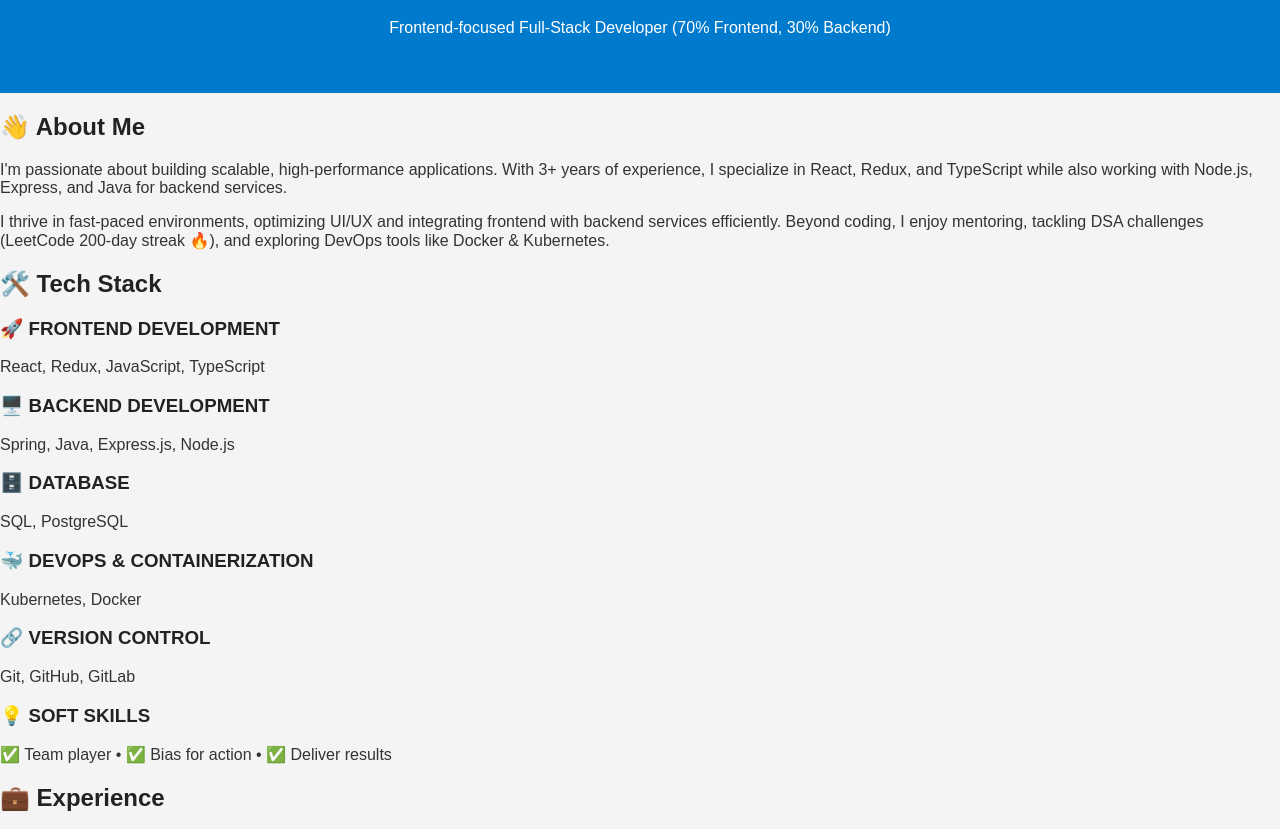
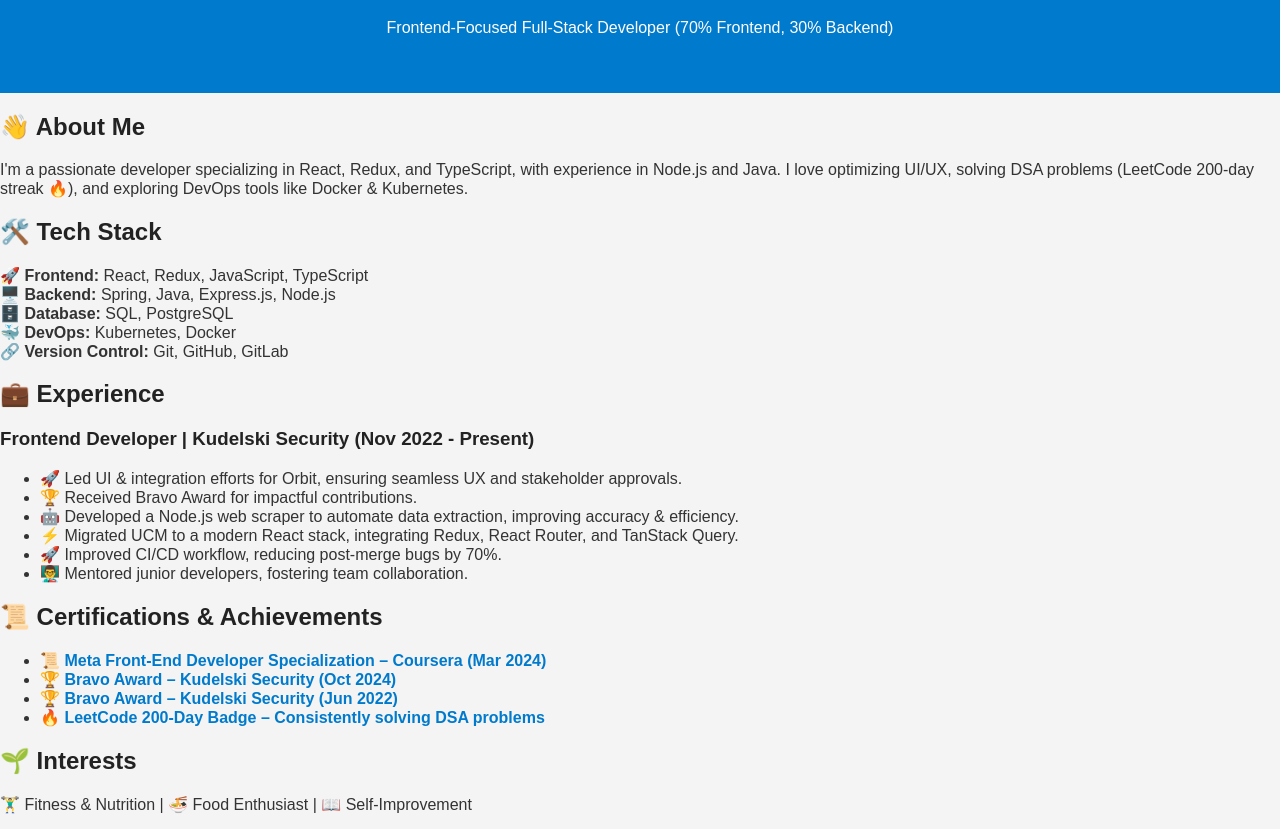
Before and after one commit to abinesheswaran/abinesheswaran.github.io, a plain HTML site: page index.html in a window 1280 px wide. Shown: the part 102-931 px from the top of the page. Drawn offline with Linux system fonts and the light colour scheme.

Commit message:
Update index.html

```diff
--- a/index.html
+++ b/index.html
@@ -5,67 +5,63 @@
     <meta name="viewport" content="width=device-width, initial-scale=1.0">
     <title>Abinesh Eswaran - Portfolio</title>
     <link rel="stylesheet" href="styles.css">
+    <script src="https://kit.fontawesome.com/a076d05399.js" crossorigin="anonymous"></script>
 </head>
 <body>
     <header>
         <h1>Hi, I'm Abinesh Eswaran 👋</h1>
-        <p>Frontend-focused Full-Stack Developer (70% Frontend, 30% Backend)</p>
+        <p>Frontend-Focused Full-Stack Developer (70% Frontend, 30% Backend)</p>
     </header>
 
-    <section id="about">
+    <section class="about">
         <h2>👋 About Me</h2>
-        <p>I'm passionate about building scalable, high-performance applications. With 3+ years of experience, I specialize in React, Redux, and TypeScript while also working with Node.js, Express, and Java for backend services.</p>
-        <p>I thrive in fast-paced environments, optimizing UI/UX and integrating frontend with backend services efficiently. Beyond coding, I enjoy mentoring, tackling DSA challenges (LeetCode 200-day streak 🔥), and exploring DevOps tools like Docker & Kubernetes.</p>
+        <p>I'm a passionate developer specializing in React, Redux, and TypeScript, with experience in Node.js and Java. I love optimizing UI/UX, solving DSA problems (LeetCode 200-day streak 🔥), and exploring DevOps tools like Docker & Kubernetes.</p>
     </section>
 
-    <section id="tech-stack">
+    <section class="tech-stack">
         <h2>🛠️ Tech Stack</h2>
-        <div class="stack">
-            <h3>🚀 FRONTEND DEVELOPMENT</h3>
-            <p>React, Redux, JavaScript, TypeScript</p>
-            <h3>🖥️ BACKEND DEVELOPMENT</h3>
-            <p>Spring, Java, Express.js, Node.js</p>
-            <h3>🗄️ DATABASE</h3>
-            <p>SQL, PostgreSQL</p>
-            <h3>🐳 DEVOPS & CONTAINERIZATION</h3>
-            <p>Kubernetes, Docker</p>
-            <h3>🔗 VERSION CONTROL</h3>
-            <p>Git, GitHub, GitLab</p>
-            <h3>💡 SOFT SKILLS</h3>
-            <p>✅ Team player • ✅ Bias for action • ✅ Deliver results</p>
+        <div class="stack-grid">
+            <div class="stack-card">🚀 <strong>Frontend:</strong> React, Redux, JavaScript, TypeScript</div>
+            <div class="stack-card">🖥️ <strong>Backend:</strong> Spring, Java, Express.js, Node.js</div>
+            <div class="stack-card">🗄️ <strong>Database:</strong> SQL, PostgreSQL</div>
+            <div class="stack-card">🐳 <strong>DevOps:</strong> Kubernetes, Docker</div>
+            <div class="stack-card">🔗 <strong>Version Control:</strong> Git, GitHub, GitLab</div>
         </div>
     </section>
 
-    <section id="experience">
+    <section class="experience">
         <h2>💼 Experience</h2>
-        <h3>Frontend Developer | Kudelski Security (Nov 2022 - Present)</h3>
+        <div class="exp-card">
+            <h3>Frontend Developer | Kudelski Security (Nov 2022 - Present)</h3>
+            <ul>
+                <li>🚀 Led UI & integration efforts for Orbit, ensuring seamless UX and stakeholder approvals.</li>
+                <li>🏆 Received Bravo Award for impactful contributions.</li>
+                <li>🤖 Developed a Node.js web scraper to automate data extraction, improving accuracy & efficiency.</li>
+                <li>⚡ Migrated UCM to a modern React stack, integrating Redux, React Router, and TanStack Query.</li>
+                <li>🚀 Improved CI/CD workflow, reducing post-merge bugs by 70%.</li>
+                <li>👨‍🏫 Mentored junior developers, fostering team collaboration.</li>
+            </ul>
+        </div>
+    </section>
+
+    <section class="achievements">
+        <h2>📜 Certifications & Achievements</h2>
         <ul>
-            <li><strong>🚀 Threat Navigator & Orbit Project – UI & Integration:</strong> Led UI & integration efforts for Orbit, ensuring seamless UX and timely stakeholder approvals. 🏆 Received Bravo Award.</li>
-            <li><strong>🤖 Web Scraper Bot Development – Data Automation:</strong> Built a Node.js web scraper for real-time data extraction, cutting manual effort by 80%.</li>
-            <li><strong>⚡ Internal UCM Migration – React & Performance Optimization:</strong> Migrated to a modern React stack, making the app 2x faster and 40% easier to maintain.</li>
-            <li><strong>🚀 Sprint & Deployment Assistance – CI/CD & Kubernetes:</strong> Trained teams on pre-merge deployment, reducing post-merge bugs by 70%.</li>
-            <li><strong>🔗 Full-Stack Contributions – Backend & Design Tools:</strong> Contributed to Spring Boot & SQL, improved UI/UX with Figma, and led UI/UX initiatives.</li>
-            <li><strong>👨‍🏫 Mentorship & Team Integration:</strong> Mentored junior developers, enhancing team collaboration and productivity.</li>
+            <li>📜 <a href="https://www.coursera.org/account/accomplishments/specialization/JBF393JZW9L7">Meta Front-End Developer Specialization – Coursera (Mar 2024)</a></li>
+            <li>🏆 <a href="https://www.linkedin.com/posts/abineshe_a-happy-milestone-im-thrilled-to-share-activity-7272467904221106176-taIj">Bravo Award – Kudelski Security (Oct 2024)</a></li>
+            <li>🏆 <a href="https://media.licdn.com/dms/image/v2/D4D2DAQHL9bwoPzkPEg/profile-treasury-image-shrink_1280_1280/profile-treasury-image-shrink_1280_1280/0/1733884791106?e=1744005600&v=beta&t=-Se6XqbPBtEutK90eDhP5_nofp7EL9g-9B3UwTq7kqk">Bravo Award – Kudelski Security (Jun 2022)</a></li>
+            <li>🔥 <a href="https://www.linkedin.com/posts/abineshe_deliberatepractice-leetcode-coding-activity-7250746240588546048-aZEM">LeetCode 200-Day Badge – Consistently solving DSA problems</a></li>
         </ul>
     </section>
 
-    <section id="certifications">
-        <h2>📜 Certifications & Achievements</h2>
-        <ul>
-            <li><strong>Meta Front-End Developer Specialization – Coursera (Mar 2024)</strong> | <a href="https://www.coursera.org/account/accomplishments/specialization/JBF393JZW9L7" target="_blank">View Certificate</a></li>
-            <li><strong>🏆 Bravo Award – Kudelski Security (Oct 2024, Jun 2022)</strong> | <a href="https://www.linkedin.com/posts/abineshe_a-happy-milestone-im-thrilled-to-share-activity-7272467904221106176-taIj" target="_blank">LinkedIn Post</a></li>
-            <li><strong>🔥 LeetCode 200-Day Badge</strong> | <a href="https://www.linkedin.com/posts/abineshe_deliberatepractice-leetcode-coding-activity-7250746240588546048-aZEM" target="_blank">View Achievement</a></li>
-        </ul>
-    </section>
-
-    <section id="interests">
+    <section class="interests">
         <h2>🌱 Interests</h2>
         <p>🏋️‍♂️ Fitness & Nutrition | 🍜 Food Enthusiast | 📖 Self-Improvement</p>
     </section>
 
     <footer>
         <h2>📫 Connect With Me</h2>
-        <p><a href="https://github.com/abinesheswaran" target="_blank">GitHub</a> | <a href="https://www.linkedin.com/in/abineshe" target="_blank">LinkedIn</a></p>
+        <p><a href="https://github.com/abinesheswaran">GitHub</a> | <a href="https://linkedin.com/in/abineshe">LinkedIn</a></p>
     </footer>
 </body>
 </html>
```
